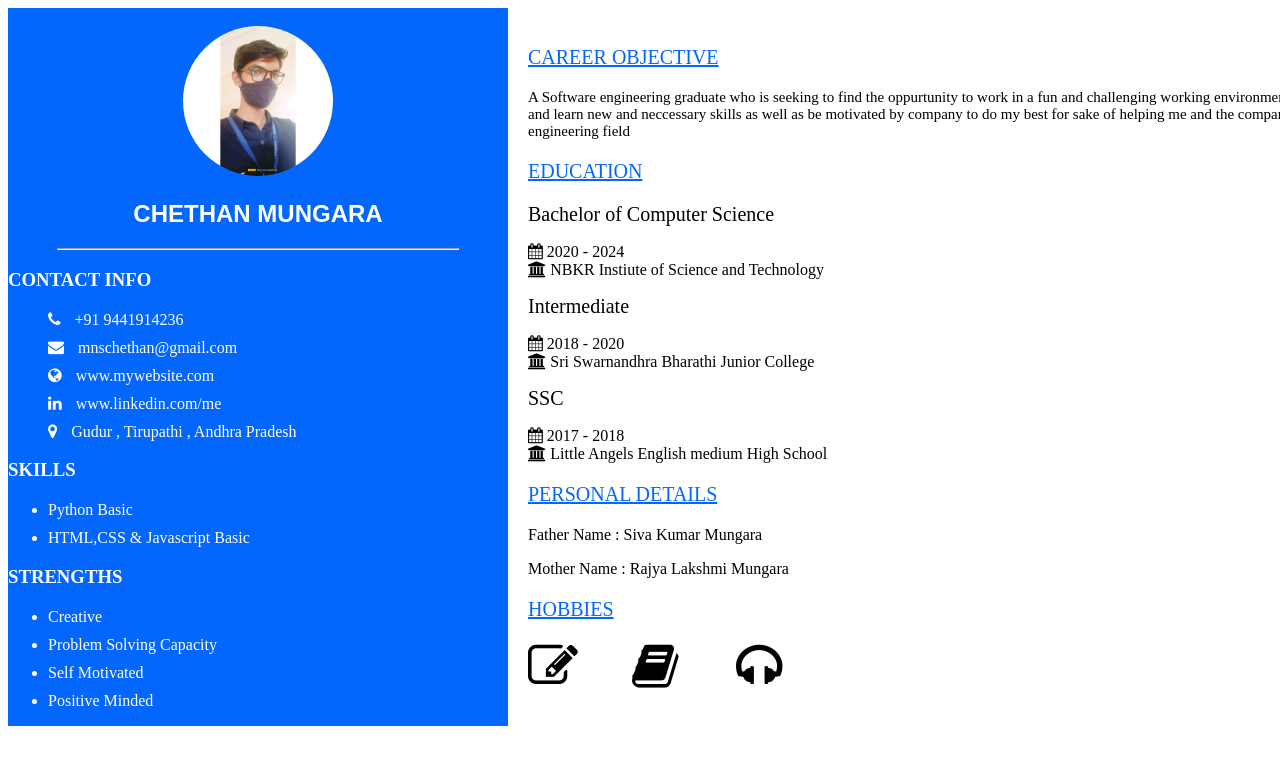
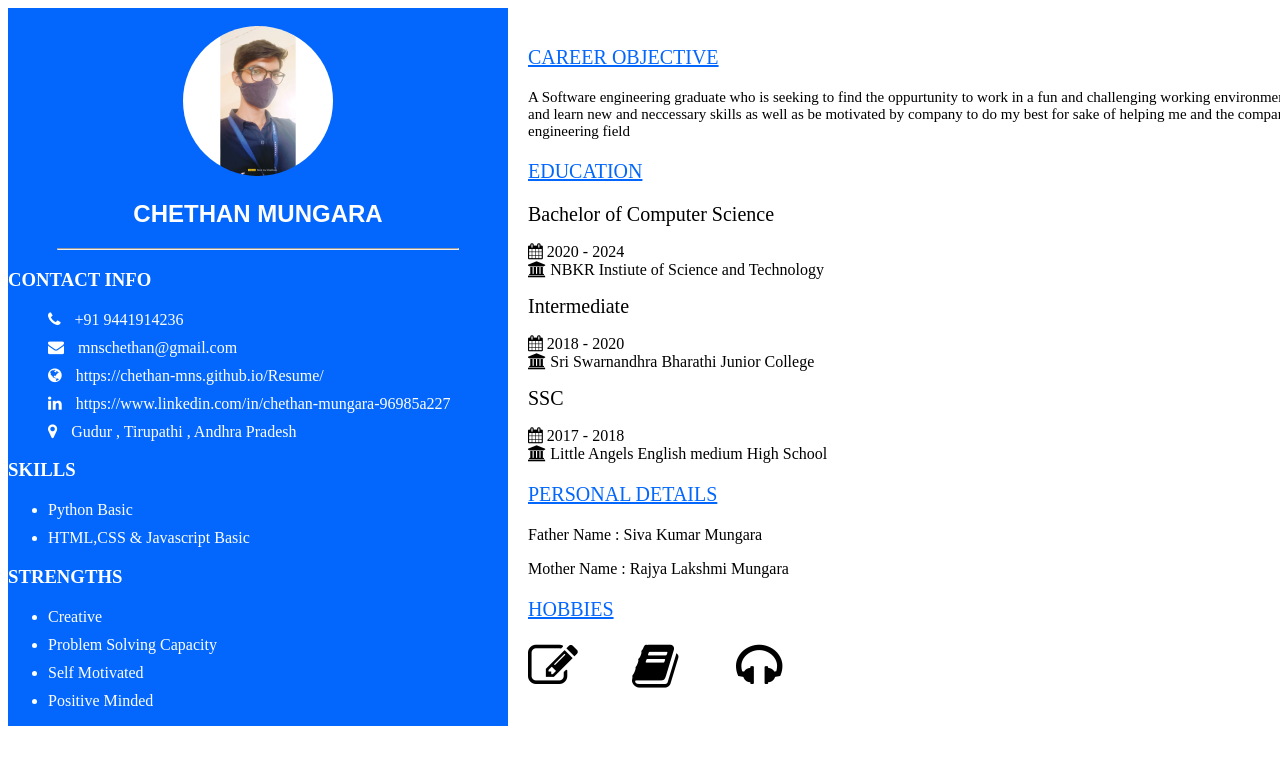
Before and after one commit to Chethan-Mns/Resume, a plain HTML site: page index.html in a window 1280 px wide. Shown: the top 764 px of the page. Drawn offline with Linux system fonts and the light colour scheme.

Commit message:
Update index.html

```diff
--- a/index.html
+++ b/index.html
@@ -143,11 +143,11 @@ font-size: 20px;
         </li>
         <li>
           <span class="icon"><i class="fa fa-globe" aria-hidden="true"></i></span>
-          <span class="text">www.mywebsite.com</span>
+          <span class="text">https://chethan-mns.github.io/Resume/</span>
         </li>
         <li>
           <span class="icon"><i class="fa fa-linkedin" aria-hidden="true"></i></span>
-          <span class="text">www.linkedin.com/me</span>
+          <span class="text">https://www.linkedin.com/in/chethan-mungara-96985a227</span>
         </li>
         <li>
           <span class="icon"><i class="fa fa-map-marker" aria-hidden="true"></i></span>
```
